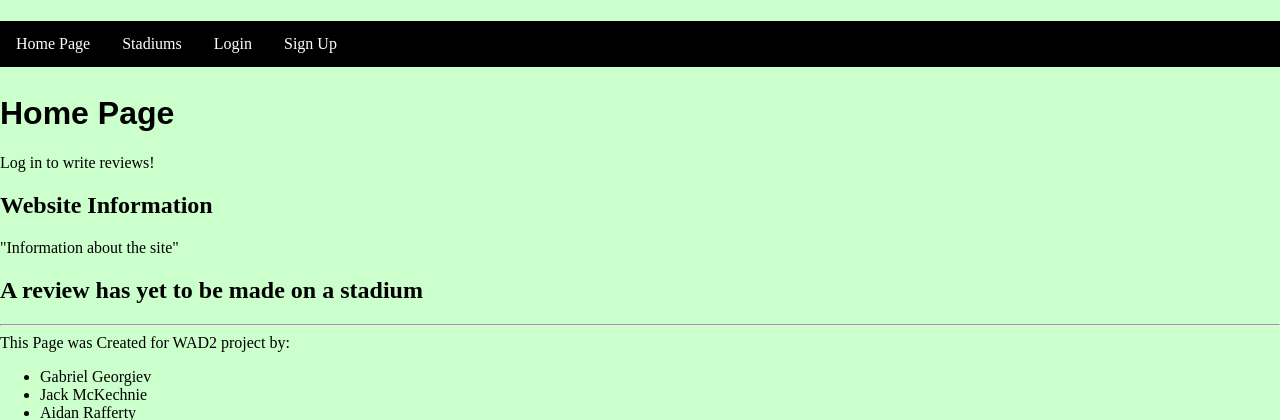
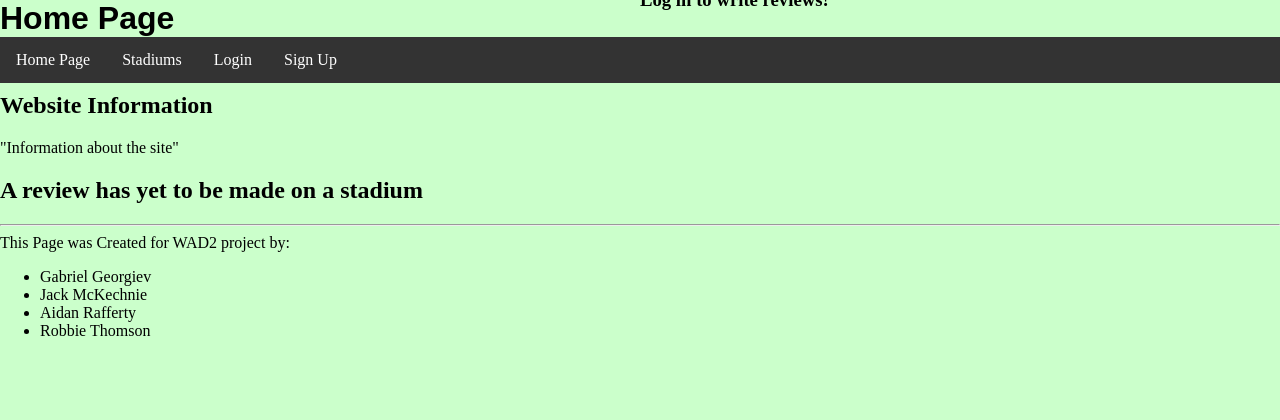
Before and after one commit to AidanRafferty/around_the_grounds, a Django app: page / in a window 1280 px wide. Shown: the top 420 px of the page. Run offline with Django 3.2, Linux system fonts and the light colour scheme.

Commit message:
more css

```diff
--- a/static/css/css.css
+++ b/static/css/css.css
@@ -7,9 +7,22 @@ h1 {
     color: black;
     font-family: Arial, Helvetica, sans-serif;
     background-color: rgb(203, 255, 203);
-
+    margin: 0;
+    padding: 0;
+    overflow: hidden;
+    position: fixed;
+    top: 0;
+    width: 100%;
+    float: left;
     }
 
+.status h3{
+    position: fixed;
+    right: -50%;
+    top:-30px;
+    width:100%;
+    z-index:+1;
+}
 
   /* Menu Bar */
  .menu ul {
@@ -17,9 +30,9 @@ h1 {
     margin: 0;
     padding: 0;
     overflow: hidden;
-    background-color:black;
+    background-color:#333;
     position: fixed;
-    top: 40;
+    top: 36.5px;
     width: 100%;
     }
 .menu li {
@@ -31,12 +44,9 @@ h1 {
     text-align: center;
     padding: 14px 16px;
     text-decoration: none;
-    background-color: black;
+    background-color: #333;
 
     }
-.menu li a:hover:not(.active) {
+.menu li a:hover {
     background-color: black;
     }
-.active {
-    background-color: #4CAF50;
-    }
--- a/templates/ATGApp/base.html
+++ b/templates/ATGApp/base.html
@@ -1,6 +1,6 @@
 <!DOCTYPE html>
+{% load staticfiles %}
 {% load atg_template_tags %}
-{% load staticfiles %}
 
 <html>
     <head >
@@ -14,6 +14,7 @@
     </head>
 
     <body>
+        <br/><br/><br/><br/>
         <div class="menu">
             <ul>
                 <li><a href="{% url 'index' %}">Home Page</a></li>
@@ -25,6 +26,15 @@
                     <li><a href="{% url 'register' %}">Sign Up</a></li>
                 {% endif %}
             </ul>
+        </div>
+
+        <div class="status">
+                {% if user.is_authenticated %}
+                    <h3>Welcome {{ user.username }}</h3>
+
+                {% else %}
+                    <h3>Log in to write reviews!</h3>
+                {% endif %}
         </div>
 
         <div>
@@ -41,7 +51,6 @@
                 <li>Jack McKechnie</li>
                 <li>Aidan Rafferty</li>
                 <li>Robbie Thomson</li>
-
             </ul>
         </div>
     </body>
--- a/templates/ATGApp/index.html
+++ b/templates/ATGApp/index.html
@@ -5,17 +5,8 @@
     Home
 {% endblock %}
 
-
 {% block body_block %}
-		<h1><br/><br/>Home Page</h1>
-		<div>
-			{% if user.is_authenticated %}
-				Welcome {{ user.username }}
-
-            {% else %}
-                Log in to write reviews!
-            {% endif %}
-		</div>
+		<h1>Home Page</h1>
 
 		<div>
             <h2>Website Information</h2>
--- a/templates/ATGApp/register.html
+++ b/templates/ATGApp/register.html
@@ -9,7 +9,7 @@
     <h1>Register for Around the Grounds</h1>
 
     {% if registered %}
-        <strong>Thank you for registering!</strong>
+        <strong>Thank you for registering! </strong><br/>
         <a href="{% url 'index' %}">Return to the homepage.</a><br/>
         <p>Or go to the <a href="{% url 'index' %}">Stadia Page</a> to pick a stadium to write a review on.</p>
 
```
Also changed, not shown: templates/ATGApp/myAccount.html (+1 -10 lines).
